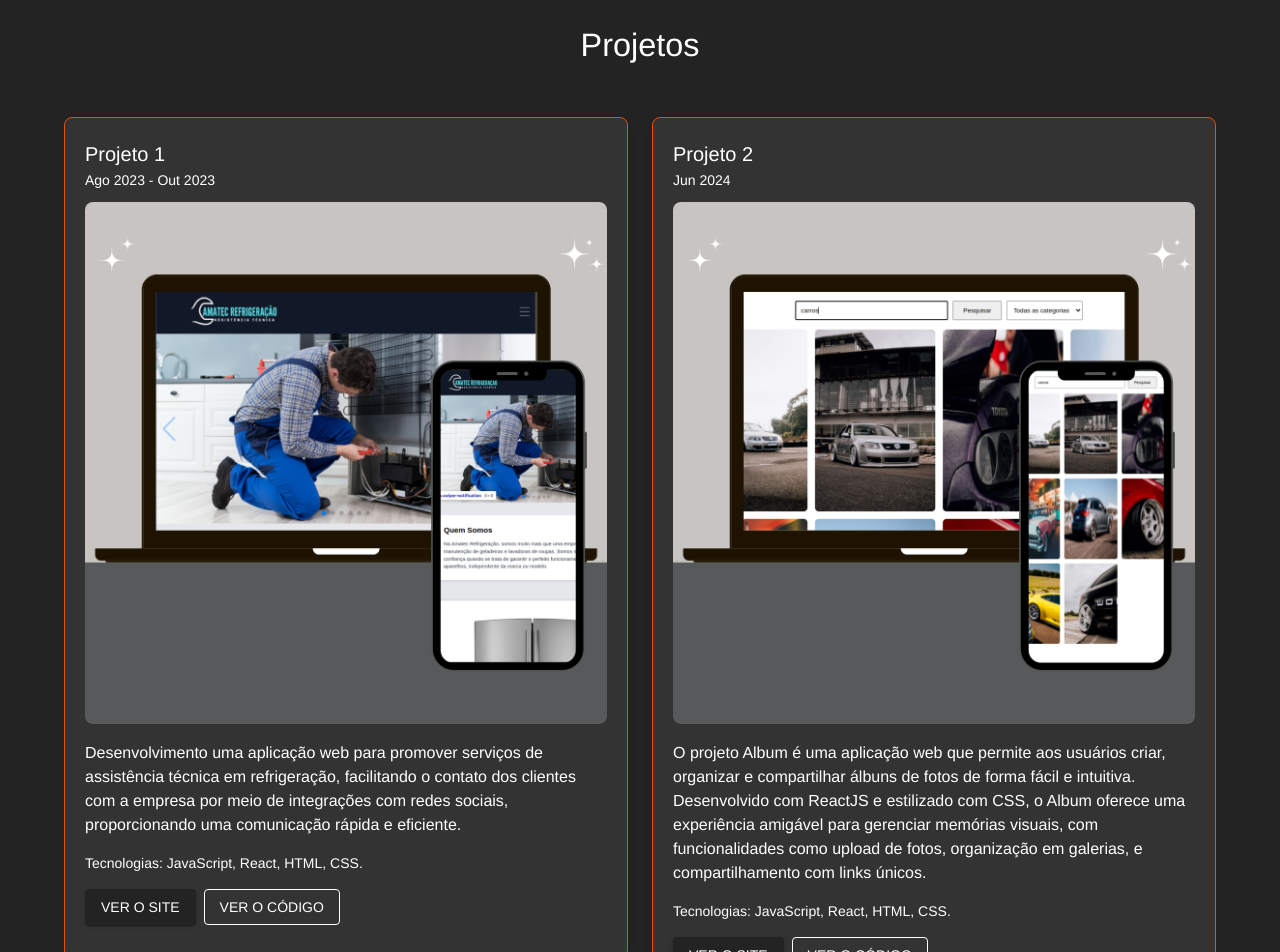
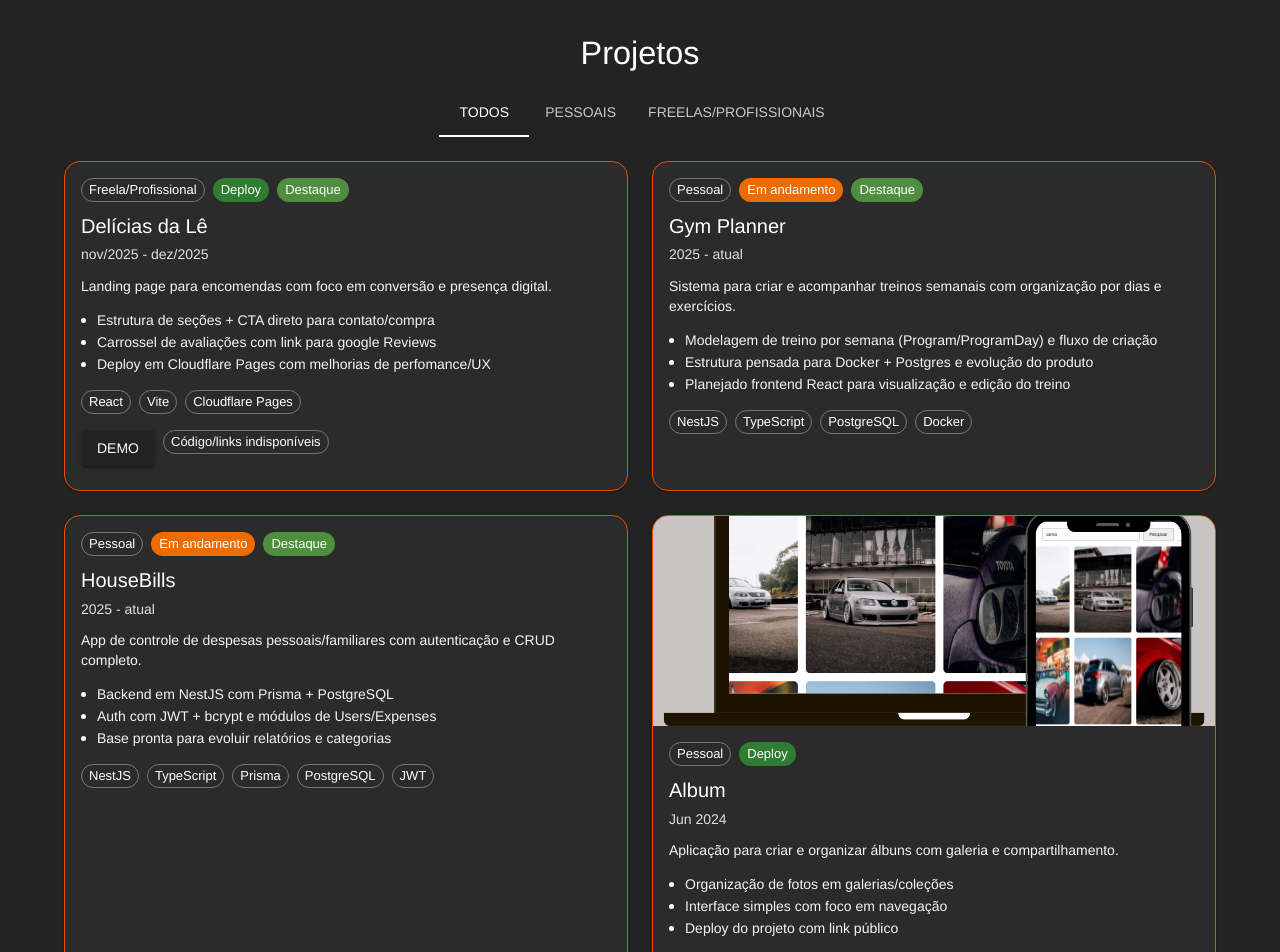
Before and after one commit to JefsonOliveira/my-portfolio, a React (Vite) app: page / in a window 1280 px wide. Shown: the part 1480-2432 px from the top of the page. Built offline with nearby package versions, Linux system fonts and the light colour scheme.

Commit message:
refactor: improve projects section

```diff
--- a/src/pages/Home/sections/Projects/Projects.tsx
+++ b/src/pages/Home/sections/Projects/Projects.tsx
@@ -1,105 +1,233 @@
-import React from "react";
-import { Box, Typography, Button, Grid, Container } from "@mui/material";
+import React, { useMemo, useState } from "react";
+import {
+  Box,
+  Typography,
+  Button,
+  Grid,
+  Container,
+  Tabs,
+  Tab,
+  Card,
+  CardContent,
+  CardMedia,
+  Chip,
+  Stack,
+} from "@mui/material";
 import { styled } from "@mui/system";
 
-// import SemImagem from "../../../../assets/images/projects/sem-imagem.jpg";
 import Imagem_Projeto_1 from "../../../../assets/images/projects/projeto_amatec.png";
 import Imagem_Projeto_2 from "../../../../assets/images/projects/projeto_Album.png";
 import Imagem_Projeto_3 from "../../../../assets/images/projects/projeto_multistep.png";
 import Imagem_Projeto_4 from "../../../../assets/images/projects/projeto_tela_login.png";
 
-const ProjectContainer = styled(Box)(({ theme }) => ({
-  backgroundColor: "#333",
+type ProjectKind = "PERSONAL" | "PROFESSIONAL";
+type ProjectStatus = "DEPLOYED" | "IN_PROGRESS";
+
+type Project = {
+  name: string;
+  kind: ProjectKind;
+  status: ProjectStatus;
+  duration: string;
+  image?: string;
+  headline: string;
+  bullets: string[];
+  tech: string[];
+  siteLink?: string;
+  codeLink?: string;
+  featured?: boolean;
+};
+
+const StyledProjects = styled("section")(({ theme }) => ({
+  backgroundColor: theme.palette.primary.main,
+  padding: "2.5rem 0",
+}));
+
+const ProjectCard = styled(Card)(({ theme }) => ({
+  backgroundColor: "#2b2b2b",
   color: "#fff",
+  borderRadius: 16,
   border: `1px solid ${theme.palette.warning.dark}`,
-  borderRadius: "8px",
-  boxShadow: "0 4px 8px rgba(0, 0, 0, 0.1)",
-  padding: "20px",
-  margin: "20px 0",
-  textAlign: "left",
-  opacity: 0,
-  transform: "translateY(20px)",
-  transition: "opacity 0.5s ease-out, transform 0.5s ease-out",
-  "&.visible": {
-    opacity: 1,
-    transform: "translateY(0)",
+  transition: "transform 160ms ease, box-shadow 160ms ease",
+  "& *": {
+    color: "inherit",
+  },
+  "&:hover": {
+    transform: "translateY(-4px)",
+    boxShadow: "0 10px 24px rgba(0,0,0,0.35)",
   },
 }));
 
-const ProjectImage = styled("img")({
-  width: "100%",
-  borderRadius: "8px",
-  marginTop: "10px",
-  marginBottom: "10px",
-});
+const Projects: React.FC = () => {
+  const [tab, setTab] = useState<"ALL" | ProjectKind>("ALL");
 
-const Projects = () => {
-  const StyledProjects = styled("div")(({ theme }) => ({
-    backgroundColor: theme.palette.primary.main,
-    paddingBottom: "2rem",
-  }));
+  const projects: Project[] = [
+    // ===== FEATURED (PESSOAL) =====
+    {
+      name: "HouseBills",
+      kind: "PERSONAL",
+      status: "IN_PROGRESS",
+      duration: "2025 - atual",
+      // image: Imagem_HouseBills,
+      headline:
+        "App de controle de despesas pessoais/familiares com autenticação e CRUD completo.",
+      bullets: [
+        "Backend em NestJS com Prisma + PostgreSQL",
+        "Auth com JWT + bcrypt e módulos de Users/Expenses",
+        "Base pronta para evoluir relatórios e categorias",
+      ],
+      tech: ["NestJS", "TypeScript", "Prisma", "PostgreSQL", "JWT"],
+      // siteLink: "",
+      // codeLink: "https://github.com/...repository..."
+      featured: true,
+    },
+    {
+      name: "Gym Planner",
+      kind: "PERSONAL",
+      status: "IN_PROGRESS",
+      duration: "2025 - atual",
+      // image: Imagem_GymPlanner,
+      headline:
+        "Sistema para criar e acompanhar treinos semanais com organização por dias e exercícios.",
+      bullets: [
+        "Modelagem de treino por semana (Program/ProgramDay) e fluxo de criação",
+        "Estrutura pensada para Docker + Postgres e evolução do produto",
+        "Planejado frontend React para visualização e edição do treino",
+      ],
+      tech: ["NestJS", "TypeScript", "PostgreSQL", "Docker"],
+      featured: true,
+    },
 
-  const projects = [
+    // ===== FEATURED (FREELA/PROFISSIONAL) =====
     {
-      name: "Projeto 1",
+      name: "Delícias da Lê",
+      kind: "PROFESSIONAL",
+      status: "DEPLOYED",
+      duration: "nov/2025 - dez/2025",
+      // image: Imagem_Delicias,
+      headline:
+        "Landing page para encomendas com foco em conversão e presença digital.",
+      bullets: [
+        "Estrutura de seções + CTA direto para contato/compra",
+        "Carrossel de avaliações com link para google Reviews",
+        "Deploy em Cloudflare Pages com melhorias de perfomance/UX",
+      ],
+      tech: ["React", "Vite", "Cloudflare Pages"],
+      siteLink: "https://4add7c6d.delicias-da-le.pages.dev/",
+      // codeLink: "",
+      featured: true,
+    },
+
+    // ===== FRELLA/PROFISSIONAL (EM ANDAMENTO) =====
+    {
+      name: "Amatec Refrigeração",
+      kind: "PROFESSIONAL",
+      status: "IN_PROGRESS",
+      duration: "2026 - atual",
+      headline:
+        "Landing page para servições de manutenção com foco em conversão e presença digital.",
+      bullets: [
+        "Reestruturação visual e responsividade (mobile-first)",
+        "CTA e conteúdo reorganizados para facilitar contato",
+        "Preparação para deploy continuo e manutenção mais fácil",
+      ],
+      tech: ["React", "Vite"],
+      // siteLink: "",
+      // odeLink: "",
+    },
+
+    // ===== OUTROS PROJETOS (PESSOAIS) =====
+    {
+      name: "Amatec Refrigeração (Versão antiga)",
+      kind: "PERSONAL",
+      status: "DEPLOYED",
       duration: "Ago 2023 - Out 2023",
       image: Imagem_Projeto_1,
-      description:
-        "Desenvolvimento uma aplicação web para promover serviços de assistência técnica em refrigeração, facilitando o contato dos clientes com a empresa por meio de integrações com redes sociais, proporcionando uma comunicação rápida e eficiente.",
-      technologies: "JavaScript, React, HTML, CSS.",
+      headline:
+        "Landing page com foco em conversão e contato rápido (CTA + redes sociais).",
+      bullets: [
+        "Layout responsivo e seção de serviços com CTA",
+        "Integrações para contato rápido via redes sociais",
+        "Deploy com domínio e publicação do projeto",
+      ],
+      tech: ["React", "JavaScript", "HTML", "CSS"],
       siteLink: "https://support.jefsonoliveira.com.br",
       codeLink:
         "https://github.com/JefsonOliveira/Amatec_Refrigeracao/tree/main/Amatec-Refrigeracao",
     },
     {
-      name: "Projeto 2",
+      name: "Album",
+      kind: "PERSONAL",
+      status: "DEPLOYED",
       duration: "Jun 2024",
       image: Imagem_Projeto_2,
-      description:
-        "O projeto Album é uma aplicação web que permite aos usuários criar, organizar e compartilhar álbuns de fotos de forma fácil e intuitiva. Desenvolvido com ReactJS e estilizado com CSS, o Album oferece uma experiência amigável para gerenciar memórias visuais, com funcionalidades como upload de fotos, organização em galerias, e compartilhamento com links únicos.",
-      technologies: "JavaScript, React, HTML, CSS.",
+      headline:
+        "Aplicação para criar e organizar álbuns com galeria e compartilhamento.",
+      bullets: [
+        "Organização de fotos em galerias/coleções",
+        "Interface simples com foco em navegação",
+        "Deploy do projeto com link público",
+      ],
+      tech: ["React", "JavaScript", "HTML", "CSS"],
       siteLink: "https://jefsonoliveira.jefsonoliveira.com.br/",
       codeLink: "https://github.com/JefsonOliveira/album",
     },
     {
-      name: "Projeto 3",
-      duration: "Maio 2024",
+      name: "Multi-step Form",
+      kind: "PERSONAL",
+      status: "DEPLOYED",
+      duration: "Mai 2024",
       image: Imagem_Projeto_3,
-      description:
-        "O projeto multistep é um sistema de avaliação que guia o usuário por três etapas distintas, permitindo que ele forneça informações detalhadas sobre um produto ou serviço. As etapas incluem a coleta de dados pessoais, uma revisão detalhada, e uma mensagem final de agradecimento, criando uma experiência de feedback interativa e eficiente.",
-      technologies: "JavaScript, React, HTML, CSS.",
+      headline: "Form em etapas com experiência guiada e revisão final.",
+      bullets: [
+        "Fluxo em 3 etapas com estado controlado",
+        "Validações e revisão antes do envio",
+        "UI clara para reduzir abandono",
+      ],
+      tech: ["React", "JavaScript", "HTML", "CSS"],
       siteLink: "https://projetomultistep.jefsonoliveira.com.br",
       codeLink:
         "https://github.com/JefsonOliveira/Curso-Hora-de-Codar/tree/main/arquivos/multistep_form_react",
     },
     {
-      name: "Projeto 4",
-      duration: "Maio 2024",
+      name: "Tela de Login",
+      kind: "PERSONAL",
+      status: "DEPLOYED",
+      duration: "Mai 2024",
       image: Imagem_Projeto_4,
-      description:
-        "Este projeto consiste em uma tela de login que realiza verificações básicas: valida se o e-mail está em um formato correto e se a senha atende aos requisitos mínimos. A aplicação é projetada para garantir que os usuários forneçam dados válidos antes de prosseguir.",
-      technologies: "JavaScript, React, HTML, CSS.",
+      headline: "Login com validações e feedback de erro para o usuário.",
+      bullets: [
+        "Validação de e-mail e requisitos mínimos de senha",
+        "Feedback visual para campos inválidos",
+        "Base pronta para integração com autenticação real",
+      ],
+      tech: ["React", "JavaScript", "HTML", "CSS"],
       siteLink: "https://staging.jefsonoliveira.com.br",
       codeLink:
         "https://github.com/JefsonOliveira/Curso-Hora-de-Codar/tree/main/arquivos/tela_login",
     },
   ];
 
-  React.useEffect(() => {
-    const handleScroll = () => {
-      const elements = document.querySelectorAll(".fade-in");
-      elements.forEach((element) => {
-        const position = element.getBoundingClientRect().top;
-        const screenPosition = window.innerHeight / 1.2;
-        if (position < screenPosition) {
-          element.classList.add("visible");
-        }
+  const filteredProjects = useMemo(() => {
+    const list =
+      tab === "ALL" ? projects : projects.filter((p) => p.kind === tab);
+
+    // Featured primeiro, depois DEPLOYED, depois IN_PROGRESS, depois alfabético
+    return [...list].sort((a, b) => {
+      const f = Number(!!b.featured) - Number(!!a.featured);
+      if (f !== 0) return f;
+
+      const statusRank = (s: ProjectStatus) => (s === "DEPLOYED" ? 0 : 1);
+      const sr = statusRank(a.status) - statusRank(b.status);
+      if (sr !== 0) return sr;
+
+      return a.name.localeCompare(b.name);
     });
-    };
+  }, [projects, tab]);
 
-    window.addEventListener("scroll", handleScroll);
-    return () => window.removeEventListener("scroll", handleScroll);
-  }, []);
+  const kindLabel = (k: ProjectKind) =>
+    k === "PERSONAL" ? "Pessoal" : "Freela/Profissional";
+  const statusLabel = (s: ProjectStatus) =>
+    s === "DEPLOYED" ? "Deploy" : "Em andamento";
 
   return (
     <StyledProjects id="projects">
@@ -109,53 +237,171 @@ const Projects = () => {
           variant="h4"
           textAlign="center"
           gutterBottom
-          sx={{ mb: 4, paddingTop: "2rem" }}
+          sx={{ mb: 2 }}
         >
           Projetos
         </Typography>
+
+        <Box sx={{ display: "flex", justifyContent: "center", mb: 3 }}>
+          <Tabs
+            value={tab}
+            onChange={(_, v) => setTab(v)}
+            TabIndicatorProps={{ style: { backgroundColor: "#fff" } }}
+            sx={{
+              "& .MuiTab-root": { color: "rgba(255,255,255,0.75)" },
+              "& .MuiTab-root.Mui-selected": { color: "#fff" },
+            }}
+          >
+            <Tab value="ALL" label="Todos" />
+            <Tab value="PERSONAL" label="Pessoais" />
+            <Tab value="PROFESSIONAL" label="Freelas/Profissionais" />
+          </Tabs>
+        </Box>
+
         <Grid container spacing={3}>
-          {projects.map((project, index) => (
-            <Grid item xs={12} sm={6} key={index}>
-              <ProjectContainer className="fade-in">
-                <Typography color="primary.contrastText" variant="h6">
+          {filteredProjects.map((project) => (
+            <Grid
+              item
+              xs={12}
+              sm={6}
+              key={project.name}
+              sx={{ display: "flex" }}
+            >
+              <ProjectCard
+                sx={{ width: "100%", display: "flex", flexDirection: "column" }}
+              >
+                {project.image ? (
+                  <CardMedia
+                    component="img"
+                    height="210"
+                    image={project.image}
+                    alt={project.name}
+                  />
+                ) : null}
+
+                <CardContent
+                  sx={{ display: "flex", flexDirection: "column", flexGrow: 1 }}
+                >
+                  <Stack
+                    direction="row"
+                    spacing={1}
+                    flexWrap="wrap"
+                    useFlexGap
+                    sx={{ mb: 1 }}
+                  >
+                    <Chip
+                      size="small"
+                      label={kindLabel(project.kind)}
+                      variant="outlined"
+                      sx={{
+                        color: "#fff",
+                        borderColor: "rgba(255,255,255,0.35)",
+                        "& .MuiChip-label": { color: "#fff" },
+                      }}
+                    />
+
+                    <Chip
+                      size="small"
+                      label={statusLabel(project.status)}
+                      color={
+                        project.status === "DEPLOYED" ? "success" : "warning"
+                      }
+                    />
+                    {project.featured ? (
+                      <Chip size="small" label="Destaque" color="secondary" />
+                    ) : null}
+                  </Stack>
+
+                  <Typography variant="h6" sx={{ mb: 0.3 }}>
                     {project.name}
                   </Typography>
-                <Typography color="primary.contrastText" variant="subtitle2">
+                  <Typography
+                    variant="subtitle2"
+                    sx={{ opacity: 0.85, mb: 1.2 }}
+                  >
                     {project.duration}
                   </Typography>
-                <ProjectImage src={project.image} alt={project.name} />
-                <Typography
-                  color="primary.contrastText"
-                  variant="body1"
-                  paragraph
+                  <Typography variant="body2" sx={{ mb: 1.5, opacity: 0.95 }}>
+                    {project.headline}
+                  </Typography>
+
+                  <Box component="ul" sx={{ pl: 2, mt: 0, mb: 2 }}>
+                    {project.bullets.map((b) => (
+                      <li key={b}>
+                        <Typography variant="body2" sx={{ opacity: 0.95 }}>
+                          {b}
+                        </Typography>
+                      </li>
+                    ))}
+                  </Box>
+
+                  <Stack
+                    direction="row"
+                    spacing={1}
+                    flexWrap="wrap"
+                    useFlexGap
+                    sx={{ mb: 2 }}
                   >
-                  {project.description}
-                </Typography>
-                <Typography color="primary.contrastText" variant="body2">
-                  Tecnologias: {project.technologies}
-                </Typography>
-                <Box mt={2}>
+                    {project.tech.map((t) => (
+                      <Chip
+                        key={t}
+                        label={t}
+                        size="small"
+                        variant="outlined"
+                        sx={{
+                          color: "#fff",
+                          borderColor: "rgba(255,255,255,0.35)",
+                        }}
+                      />
+                    ))}
+                  </Stack>
+                  <Box sx={{ mt: "auto" }}>
+                    <Stack
+                      direction="row"
+                      spacing={1}
+                      flexWrap="wrap"
+                      useFlexGap
+                    >
+                      {project.siteLink ? (
                         <Button
                           variant="contained"
                           color="primary"
                           href={project.siteLink}
-                    target="_blank" // Abre o link em uma nova aba
-                    rel="noopener noreferrer" // Adiciona segurança ao abrir uma nova aba
-                    sx={{ marginRight: 1, mb: 1.5 }}
+                          target="_blank"
+                          rel="noopener noreferrer"
                         >
-                    Ver o Site
+                          Demo
                         </Button>
+                      ) : null}
+
+                      {project.codeLink ? (
                         <Button
                           variant="outlined"
                           href={project.codeLink}
-                    target="_blank" // Abre o link em uma nova aba
-                    rel="noopener noreferrer" // Adiciona segurança ao abrir uma nova aba
-                    sx={{ color: "#fff", borderColor: "#fff", mb: 1.5 }}
+                          target="_blank"
+                          rel="noopener noreferrer"
+                          sx={{ color: "#fff", borderColor: "#fff" }}
                         >
-                    Ver o Código
+                          GitHub
                         </Button>
+                      ) : (
+                        project.kind === "PROFESSIONAL" && (
+                          <Chip
+                            label="Código/links indisponíveis"
+                            size="small"
+                            variant="outlined"
+                            sx={{
+                              color: "#fff",
+                              borderColor: "rgba(255,255,255,0.35)",
+                              "& .MuiChip-label": { color: "#fff" },
+                            }}
+                          />
+                        )
+                      )}
+                    </Stack>
                   </Box>
-              </ProjectContainer>
+                </CardContent>
+              </ProjectCard>
             </Grid>
           ))}
         </Grid>
```
Also changed, not shown: vite.config.ts (+4 -4 lines). Lines whose indentation alone changed are shown as unchanged.
